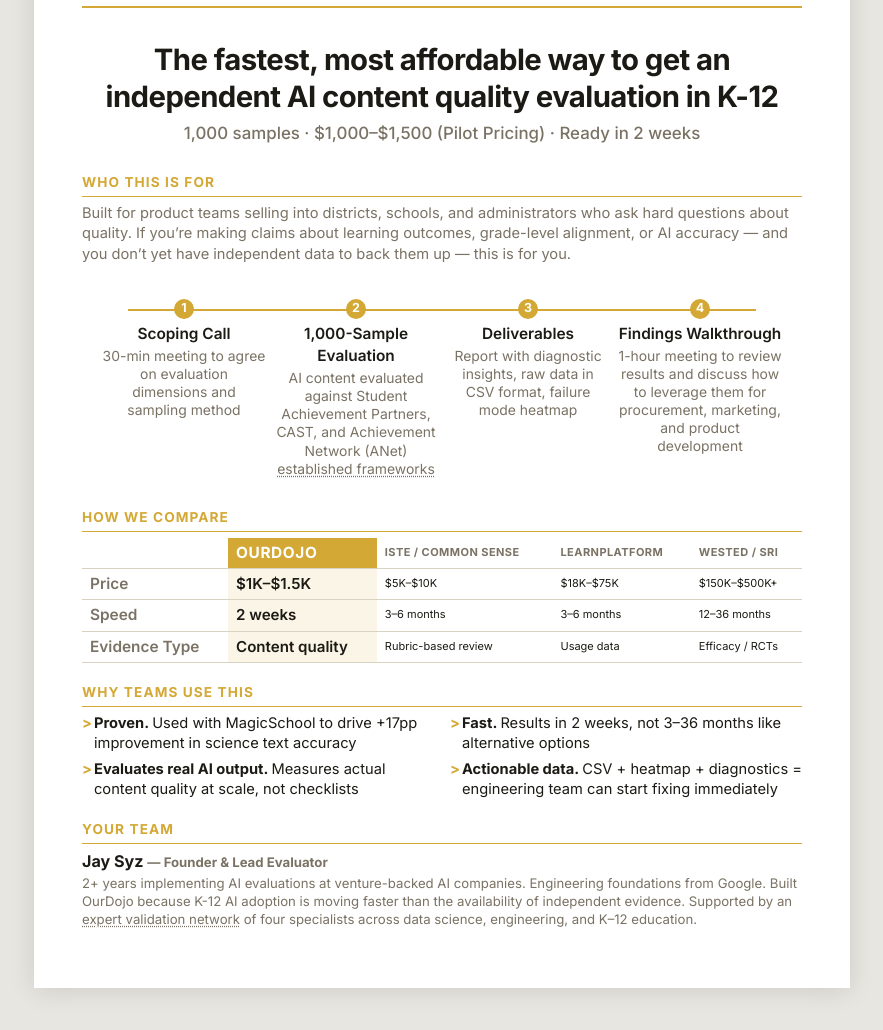
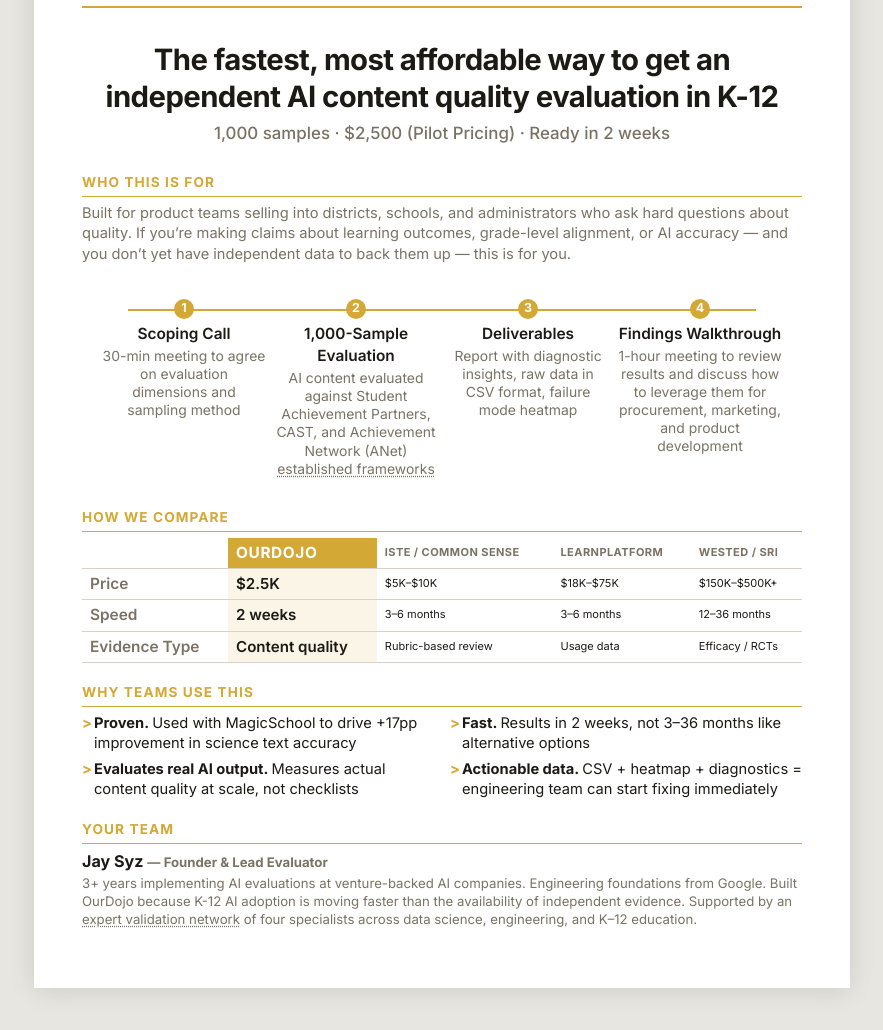
Before and after one commit to ssyz/ssyz.github.io, a plain HTML site: page programs/k12-genai-eval/vendors.html in a window 1280 px wide. Shown: the part 116-1146 px from the top of the page, without its empty margins (198-1081 px from the left). Drawn offline with Linux system fonts and the light colour scheme.

Commit message:
Update pricing details in vendors.html

```diff
--- a/programs/k12-genai-eval/vendors.html
+++ b/programs/k12-genai-eval/vendors.html
@@ -4,7 +4,7 @@
   <meta charset="UTF-8">
   <meta name="viewport" content="width=device-width, initial-scale=1.0">
   <title>OurDojo K-12 GenAI Evaluation Report — For Software Vendors</title>
-  <meta name="description" content="Independent AI content quality evaluation in 2 weeks. 1,000 samples, $1,000–$1,500. OurDojo K-12 GenAI Evaluation Report.">
+  <meta name="description" content="Independent AI content quality evaluation in 2 weeks. 1,000 samples, $2,500. OurDojo K-12 GenAI Evaluation Report.">
   <!-- Google tag (gtag.js) -->
   <script async src="https://www.googletagmanager.com/gtag/js?id=G-WFD51KX8B6"></script>
   <script>
@@ -548,7 +548,7 @@
   <!-- ===== HERO ===== -->
   <section class="hero">
     <h1>The fastest, most affordable way to get an<br>independent AI content quality evaluation in K-12</h1>
-    <p class="stats">1,000 samples &middot; $1,000&ndash;$1,500 (Pilot Pricing) &middot; Ready in 2 weeks</p>
+    <p class="stats">1,000 samples &middot; $2,500 (Pilot Pricing) &middot; Ready in 2 weeks</p>
   </section>
 
   <!-- ===== WHO THIS IS FOR ===== -->
@@ -595,7 +595,7 @@
       <tbody>
         <tr>
           <td>Price</td>
-          <td class="col-ours">$1K&ndash;$1.5K</td>
+          <td class="col-ours">$2.5K</td>
           <td>$5K&ndash;$10K</td>
           <td>$18K&ndash;$75K</td>
           <td>$150K&ndash;$500K+</td>
@@ -635,7 +635,7 @@
       <h2>Your Team</h2>
       <div class="team-lead">
         <div class="team-lead-name">Jay Syz <span class="team-lead-role">&mdash; Founder &amp; Lead Evaluator</span></div>
-        <p class="team-lead-bio">2+ years implementing AI evaluations at venture-backed AI companies. Engineering foundations from Google. Built OurDojo because
+        <p class="team-lead-bio">3+ years implementing AI evaluations at venture-backed AI companies. Engineering foundations from Google. Built OurDojo because
           K-12 AI adoption is moving faster than the availability of independent evidence. Supported by an <span class="tooltip-trigger">expert validation network<span class="tooltip">Includes a staff engineer (14 YoE), a data scientist (5 YoE), a veteran language teacher (22 YoE), and a veteran math teacher (20 YoE).</span></span> of four specialists across data science, engineering, and K–12 education.</p>
       </div>
     </div>
```
